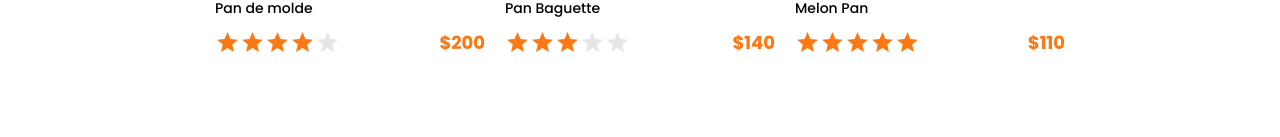
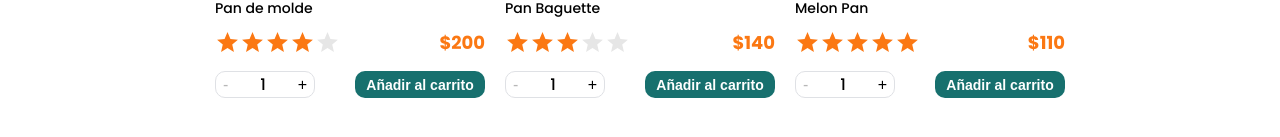
Before and after one commit to joshuacba08/online-pan, a React (Create React App) app: page / in a window 1280 px wide. Shown: the part 1320-1457 px from the top of the page. Built offline with nearby package versions, Linux system fonts and the light colour scheme.

Commit message:
Implementacion de contador

```diff
--- /dev/null
+++ b/src/components/ItemCount.jsx
@@ -0,0 +1,27 @@
+import React, { useState } from 'react';
+import './styles/ItemCount.css';
+
+
+const ItemCount = props => {
+    console.log(props.stock);
+    const [counter, setCounter] = useState(1);
+
+    const handleAdd = () => {
+        setCounter(counter + 1);
+    }
+    const handleSubtract = () => {
+        setCounter(counter - 1);
+    }
+    return (
+        <div className="item-count-main">
+            <div className ="count-container">
+                <button onClick={handleSubtract} disabled={counter===1 ? 'disabled' : null}>-</button>
+                <span className="count-container__number">{ counter }</span>
+                <button onClick={handleAdd} disabled={counter === props.stock ? 'disabled' : null}>+</button>
+            </div>
+            <button className="add-cart">Añadir al carrito</button>
+        </div>
+    )
+}
+
+export default ItemCount;
--- a/src/components/ItemListContainer.jsx
+++ b/src/components/ItemListContainer.jsx
@@ -12,9 +12,29 @@ function ItemListContainer() {
             <h2 className="item-container__title">Nuestros productos</h2>
             <p className="item-container__paragraph">Elegí entre una gran variedad de panes</p>
             <div className="product-container">
-                <Product bread={panDeMolde} breadName="Pan de molde" price={200.00} negativeVotes={30} positiveVotes={90}/>
-                <Product bread={panBaguette} breadName="Pan Baguette" price={140.00} negativeVotes={50} positiveVotes={100}/>
-                <Product bread={melonBread} breadName="Melon Pan" price={110.00} negativeVotes={10} positiveVotes={100}/>
+                <Product
+                    bread={panDeMolde}
+                    breadName="Pan de molde"
+                    price={200.00}
+                    negativeVotes={30}
+                    positiveVotes={90}
+                    stock={7}
+                />
+                <Product bread={panBaguette}
+                    breadName="Pan Baguette"
+                    price={140.00}
+                    negativeVotes={50}
+                    positiveVotes={100}
+                    stock={5}
+                />
+                <Product
+                    bread={melonBread}
+                    breadName="Melon Pan"
+                    price={110.00}
+                    negativeVotes={10}
+                    positiveVotes={100}
+                    stock={10}
+                />
             </div>
         </section>
     )
--- a/src/components/Product.jsx
+++ b/src/components/Product.jsx
@@ -3,8 +3,9 @@ import PropTypes from 'prop-types';
 
 import './styles/Product.css';
 import ProductReview from './ProductReview';
+import ItemCount from './ItemCount';
 
-function Product({bread,breadName,price,negativeVotes,positiveVotes}) {
+function Product({bread,breadName,price,negativeVotes,positiveVotes,stock}) {
 
     return (
         <article>
@@ -17,6 +18,7 @@ function Product({bread,breadName,price,negativeVotes,positiveVotes}) {
                     <ProductReview negativeVotes={negativeVotes} positiveVotes={positiveVotes} />
                     <span>${price}</span>
                 </div>
+                <ItemCount stock = {stock} />
             </div>
         </article>
     )
--- /dev/null
+++ b/src/components/styles/ItemCount.css
@@ -0,0 +1,55 @@
+.item-count-main {
+    display: flex;
+    justify-content: space-between;
+    margin: 15px 0px;
+}
+
+.count-container {
+    border: 1px solid #dfe1e5;
+    border-radius: 10px;
+    display: flex;
+    justify-content: space-between;
+    padding: 0px 7px;
+    width: 100px;
+}
+
+.count-container:hover {
+    background-color: #fff;
+    box-shadow: 0 1px 6px rgba(32, 33, 36, .28);
+    border-color: rgba(223, 225, 229, 0);
+}
+
+.count-container__number {
+    font-size: 1.6rem;
+}
+
+.count-container button {
+    font-size: 1.6rem;
+    border: none;
+    background-color: transparent;
+    outline: none;
+    cursor: pointer;
+}
+
+.add-cart {
+    border-radius: 10px;
+    outline: none;
+    width: 130px;
+    border: none;
+    background-color: #17706e;
+    font-size: 1.4rem;
+    font-weight: 600;
+    color: white;
+    cursor: pointer;
+}
+
+.add-cart:hover {
+    transition: all ease-in 100ms;
+    transform: translateY(-2px);
+    box-shadow: 0 10px 20px rgba(0, 0, 0, 0.2);
+}
+
+.add-cart:active {
+    transform: translateY(-1px);
+    box-shadow: 0 5px 10px rgba(0, 0, 0, 0.2);
+}
```
Also changed, not shown: src/components/styles/Product.css (line endings or trailing spaces), 2 other files (tests, documents, lock files or other folders).
